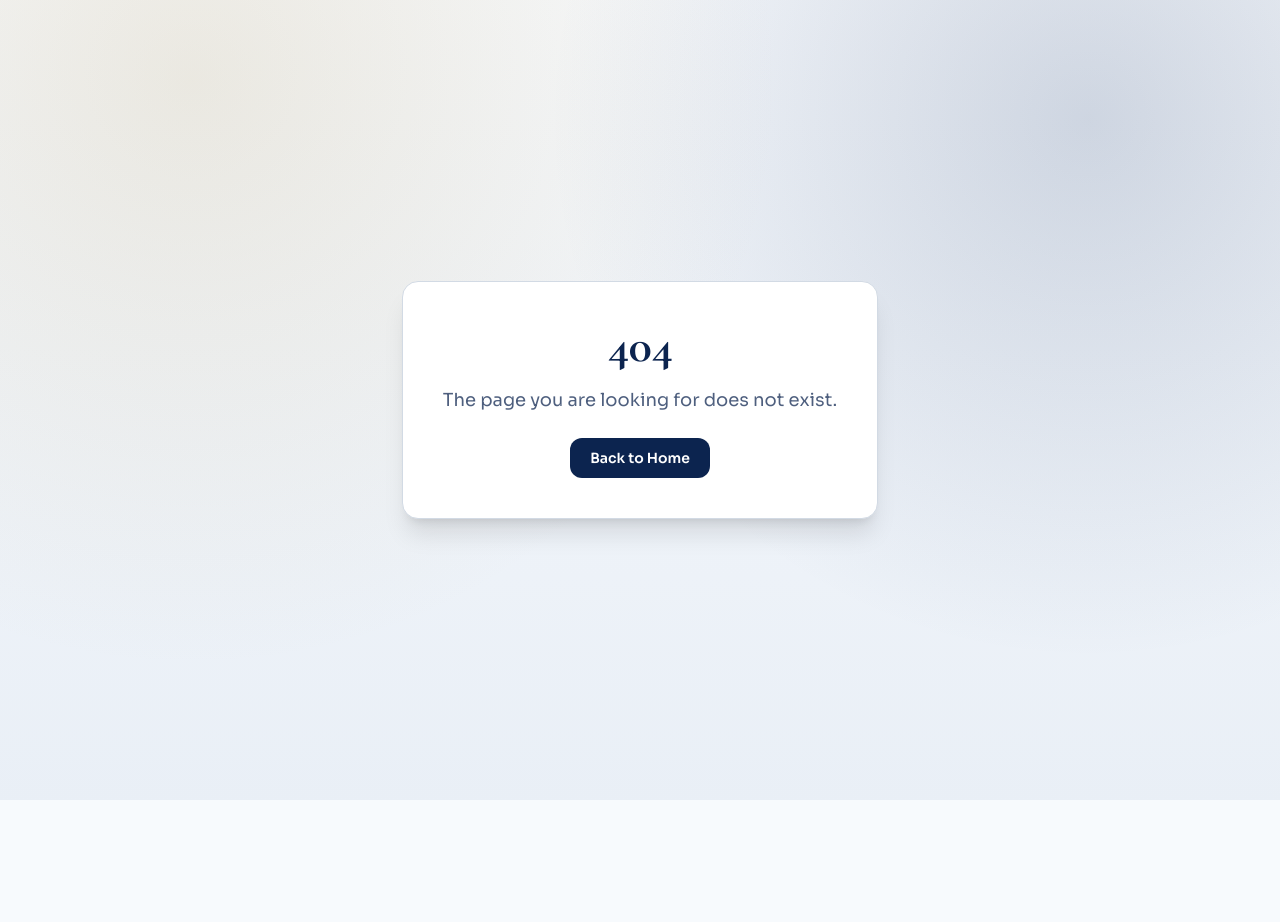
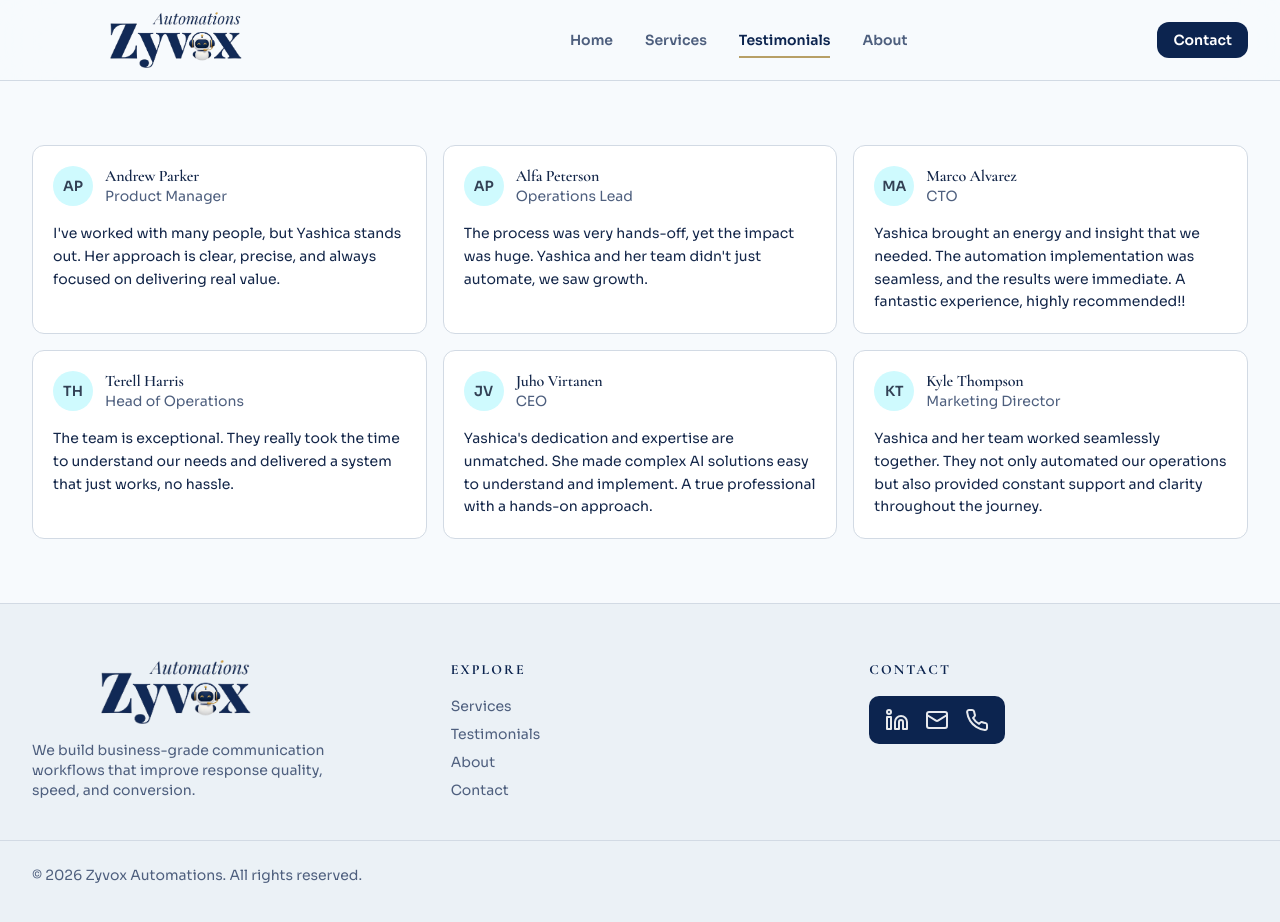
Before and after one commit to Sushmit94/Zyvox, a React (Vite) app: page /testimonials in a window 1280 px wide. Before the commit this address had no page. Shown: the top 922 px of the page. Before the commit the page ends 800 px from the top, so only its background shows below. Built offline with nearby package versions, Linux system fonts and the light colour scheme; the HTML template or start-up script is replaced by a standard one.

Commit message:
UI changes

```diff
--- a/src/App.tsx
+++ b/src/App.tsx
@@ -11,6 +11,7 @@ import Industries from "./pages/Industries.tsx";
 import About from "./pages/About.tsx";
 import Founders from "./pages/Founders.tsx";
 import Contact from "./pages/Contact.tsx";
+import Testimonials from "./pages/Testimonials.tsx";
 import NotFound from "./pages/NotFound.tsx";
 
 const queryClient = new QueryClient();
@@ -30,6 +31,7 @@ const App = () => (
             <Route path="/about" element={<About />} />
             <Route path="/founders" element={<Founders />} />
             <Route path="/contact" element={<Contact />} />
+            <Route path="/testimonials" element={<Testimonials />} />
           </Route>
           <Route path="*" element={<NotFound />} />
         </Routes>
--- a/src/components/SiteShell.tsx
+++ b/src/components/SiteShell.tsx
@@ -1,76 +1,28 @@
-import { Facebook, Instagram, Linkedin, Menu, Twitter, X, Youtube } from "lucide-react";
+import { Linkedin, Mail, Menu, Phone, X } from "lucide-react";
 import { useState } from "react";
 import { NavLink, Outlet } from "react-router-dom";
 
 const links = [
   { label: "Home", to: "/" },
   { label: "Services", to: "/services" },
-  { label: "Pricing", to: "/pricing" },
-  { label: "Industries", to: "/industries" },
+  { label: "Testimonials", to: "/testimonials" },
   { label: "About", to: "/about" },
-  { label: "Founders", to: "/founders" },
-  { label: "Contact", to: "/contact" },
 ];
-
-const socialLinks = [
-  { label: "Instagram", icon: Instagram, href: "#" },
-  { label: "Facebook", icon: Facebook, href: "#" },
-  { label: "LinkedIn", icon: Linkedin, href: "https://www.linkedin.com/company/zyvox-ai/" },
-  { label: "YouTube", icon: Youtube, href: "#" },
-  { label: "X", icon: Twitter, href: "#" },
-];
-
-const lockupVariants = {
-  tight: {
-    wrapper: "gap-1 sm:gap-1.5",
-    logoBox: "h-11 w-30 sm:h-12 sm:w-32",
-    wordmark: "text-lg lg:text-2xl tracking-[0.05em]",
-  },
-  balanced: {
-    wrapper: "gap-1.5 sm:gap-2",
-    logoBox: "h-11 w-32 sm:h-12 sm:w-36",
-    wordmark: "text-lg lg:text-2xl tracking-[0.08em]",
-  },
-  wide: {
-    wrapper: "gap-2.5 sm:gap-3",
-    logoBox: "h-11 w-36 sm:h-12 sm:w-40",
-    wordmark: "text-lg lg:text-2xl tracking-[0.14em]",
-  },
-};
-
-const headerLockupStyle: keyof typeof lockupVariants = "tight";
 
 const linkClasses = ({ isActive }: { isActive: boolean }) =>
   `nav-link text-sm font-semibold transition-colors ${isActive ? "nav-link-active text-brand-navy" : "text-muted-foreground hover:text-foreground"}`;
 
 const SiteShell = () => {
   const [open, setOpen] = useState(false);
-  const lockup = lockupVariants[headerLockupStyle];
 
   return (
     <div className="min-h-screen bg-background text-foreground">
-      <div className="border-b border-border bg-brand-navy text-primary-foreground">
-        <div className="container flex min-h-10 flex-wrap items-center justify-between gap-2 py-2 text-xs sm:text-sm">
-          <p className="font-medium">Operational systems for premium customer experience</p>
-          <div className="flex flex-wrap items-center gap-4">
-            <a href="mailto:hello@zyvoxautomations.com" className="opacity-90 hover:opacity-100 hover:underline">hello@zyvoxautomations.com</a>
-            <a href="https://www.linkedin.com/company/zyvox-ai/" target="_blank" rel="noreferrer" className="opacity-90 hover:opacity-100 hover:underline">LinkedIn</a>
-          </div>
-        </div>
-      </div>
-
       <header className="sticky top-0 z-50 border-b border-border bg-background/90 backdrop-blur-xl">
         <div className="container flex h-16 items-center justify-between md:h-20">
-          <NavLink to="/" className={`flex items-center ${lockup.wrapper}`} onClick={() => setOpen(false)}>
-            <div className={`${lockup.logoBox} overflow-hidden rounded-md`}>
-              <img src="/images/logo_without_background.jpg" alt="Zyvox Automations" className="h-full w-full object-contain" />
+          <NavLink to="/" className="flex items-center" onClick={() => setOpen(false)}>
+            <div className="h-10 w-44 overflow-hidden rounded-md sm:h-12 sm:w-56 md:h-14 md:w-72">
+              <img src="/images/main_logo.PNG" alt="Zyvox Automations" className="h-full w-full object-contain" />
             </div>
-            <span
-              className={`hidden md:block ${lockup.wordmark} font-black leading-none text-brand-navy`}
-              style={{ fontFamily: "Cormorant Garamond, Georgia, serif" }}
-            >
-              ZYVOX AUTOMATIONS
-            </span>
           </NavLink>
 
           <nav className="hidden items-center gap-6 lg:gap-8 md:flex">
@@ -82,7 +34,7 @@ const SiteShell = () => {
           </nav>
 
           <NavLink to="/contact" className="btn-pop hidden rounded-lg bg-brand-navy px-4 py-2 text-sm font-semibold text-primary-foreground md:inline-flex">
-            Get Proposal
+            Contact
           </NavLink>
 
           <button className="md:hidden" onClick={() => setOpen((prev) => !prev)} aria-label="Toggle menu">
@@ -99,7 +51,7 @@ const SiteShell = () => {
                 </NavLink>
               ))}
               <NavLink to="/contact" onClick={() => setOpen(false)} className="mt-2 inline-flex justify-center rounded-lg bg-brand-navy px-4 py-2 text-sm font-semibold text-primary-foreground">
-                Get Proposal
+                Contact
               </NavLink>
             </div>
           </div>
@@ -111,10 +63,10 @@ const SiteShell = () => {
       </main>
 
       <footer className="border-t border-border bg-secondary/80 py-14">
-        <div className="container grid gap-10 text-center md:text-left lg:grid-cols-4">
+        <div className="container grid gap-10 text-center md:text-left lg:grid-cols-3">
           <div>
-            <div className="mx-auto h-14 w-48 overflow-hidden rounded-md md:mx-0">
-              <img src="/images/logo_without_background.jpg" alt="Zyvox Automations" className="h-full w-full object-contain" />
+            <div className="mx-auto h-14 w-60 overflow-hidden rounded-md md:mx-0 md:h-16 md:w-72">
+              <img src="/images/main_logo.PNG" alt="Zyvox Automations" className="h-full w-full object-contain" />
             </div>
             <p className="mx-auto mt-4 max-w-xs text-sm text-muted-foreground md:mx-0">
               We build business-grade communication workflows that improve response quality, speed, and conversion.
@@ -125,46 +77,33 @@ const SiteShell = () => {
             <h3 className="text-sm font-bold uppercase tracking-[0.15em] text-brand-navy">Explore</h3>
             <ul className="mt-4 space-y-2 text-sm text-muted-foreground">
               <li><NavLink to="/services" className="hover:text-foreground">Services</NavLink></li>
-              <li><NavLink to="/pricing" className="hover:text-foreground">Pricing</NavLink></li>
-              <li><NavLink to="/industries" className="hover:text-foreground">Industries</NavLink></li>
+              <li><NavLink to="/testimonials" className="hover:text-foreground">Testimonials</NavLink></li>
               <li><NavLink to="/about" className="hover:text-foreground">About</NavLink></li>
-              <li><NavLink to="/founders" className="hover:text-foreground">Founders</NavLink></li>
+              <li><NavLink to="/contact" className="hover:text-foreground">Contact</NavLink></li>
             </ul>
           </div>
 
           <div>
             <h3 className="text-sm font-bold uppercase tracking-[0.15em] text-brand-navy">Contact</h3>
-            <ul className="mt-4 space-y-2 text-sm text-muted-foreground">
-              <li><a href="mailto:hello@zyvoxautomations.com" className="hover:text-foreground">hello@zyvoxautomations.com</a></li>
-              <li><a href="tel:+10000000000" className="hover:text-foreground">+1 000 000 0000</a></li>
-            </ul>
+            <div className="mt-4 inline-flex items-center gap-4 rounded-md bg-brand-navy px-4 py-3 text-primary-foreground">
+              <a
+                href="https://www.linkedin.com/company/zyvox-ai/"
+                target="_blank"
+                rel="noreferrer"
+                className="opacity-90 transition-opacity hover:opacity-100"
+                aria-label="LinkedIn"
+              >
+                <Linkedin className="h-6 w-6" />
+              </a>
+              <a href="mailto:hello@zyvoxautomations.com" className="opacity-90 transition-opacity hover:opacity-100" aria-label="Email">
+                <Mail className="h-6 w-6" />
+              </a>
+              <a href="tel:+10000000000" className="opacity-90 transition-opacity hover:opacity-100" aria-label="Phone">
+                <Phone className="h-6 w-6" />
+              </a>
+            </div>
           </div>
 
-          <div className="rounded-2xl border border-border bg-background p-5">
-            <h3 className="text-lg font-bold text-brand-navy">Ready to upgrade your operation?</h3>
-            <p className="mt-2 text-sm text-muted-foreground">Book a consultation and get a practical implementation roadmap.</p>
-            <NavLink to="/contact" className="btn-pop mt-4 inline-flex rounded-lg bg-brand-navy px-4 py-2 text-sm font-semibold text-primary-foreground">
-              Book Consultation
-            </NavLink>
-            <div className="mt-5 border-t border-border pt-4">
-              <p className="text-xs font-semibold uppercase tracking-[0.15em] text-brand-navy">Social Platforms</p>
-              <ul className="mt-3 grid grid-cols-2 gap-2 text-sm text-muted-foreground">
-                {socialLinks.map((social) => (
-                  <li key={social.label}>
-                    <a
-                      href={social.href}
-                      target={social.href === "#" ? undefined : "_blank"}
-                      rel={social.href === "#" ? undefined : "noreferrer"}
-                      className="inline-flex items-center gap-2 hover:text-foreground"
-                    >
-                      <social.icon className="h-4 w-4" />
-                      {social.label}
-                    </a>
-                  </li>
-                ))}
-              </ul>
-            </div>
-          </div>
         </div>
 
         <div className="container mt-10 border-t border-border pt-6 text-sm text-muted-foreground">
--- a/src/pages/About.tsx
+++ b/src/pages/About.tsx
@@ -1,4 +1,17 @@
 import { usePageMeta } from "@/hooks/usePageMeta";
+
+const focusAreas = [
+  { id: "1", title: "Direct B2B Projects", subtitle: "Business AI implementation" },
+  { id: "2", title: "Agency Partnerships", subtitle: "Collaborative solutions" },
+  { id: "3", title: "AI Education", subtitle: "Training & workshops" },
+  { id: "4", title: "AI Consulting", subtitle: "Strategic advisory" },
+];
+
+const founderPlaceholders = [
+  { id: "01", title: "Founder 1" },
+  { id: "02", title: "Founder 2" },
+  { id: "03", title: "Founder 3" },
+];
 
 const About = () => {
   usePageMeta({
@@ -9,56 +22,57 @@ const About = () => {
 
   return (
     <section className="container py-10 sm:py-12 md:py-20">
-      <p className="mb-3 text-xs font-semibold uppercase tracking-[0.2em] text-brand-gold">About</p>
-      <h1 className="text-3xl font-bold text-brand-navy sm:text-4xl md:text-5xl">Built for operational excellence</h1>
+      <div className="mx-auto max-w-5xl">
+        <h1 className="text-center text-3xl font-bold text-violet-700 sm:text-4xl">About Us</h1>
+        <div className="mx-auto mt-3 h-1 w-20 rounded-full bg-violet-500" />
 
-      <div className="mt-8 grid gap-6 md:grid-cols-2">
-        <img src="/images/about-vision.jpg" alt="Leadership vision meeting" className="h-64 w-full rounded-2xl border border-border object-cover md:h-80" />
-        <img src="/images/team-consultation.jpg" alt="Team consultation" className="h-64 w-full rounded-2xl border border-border object-cover md:h-80" />
+        <div className="mt-10 grid gap-6 lg:grid-cols-2">
+          <div className="space-y-5 text-base leading-relaxed text-muted-foreground">
+            <div className="border-l-4 border-violet-500 pl-4">
+              <p>
+                At Automatez AI, we blend <span className="font-semibold text-violet-600">artificial and human intelligence</span> to empower businesses with systems that cut through inefficiencies and unlock scale. We have{" "}
+                <span className="font-semibold text-violet-600">partnered with established companies</span> to reduce manual work, automate decision-making, and move faster without the overhead of building in-house.
+              </p>
+            </div>
+            <div className="border-l-4 border-violet-500 pl-4">
+              <p>
+                Our core work falls into four areas: delivering custom AI systems through <span className="font-semibold text-violet-600">direct B2B projects</span>, <span className="font-semibold text-violet-600">collaborating with other agencies</span> as a technical partner, providing hands-on{" "}
+                <span className="font-semibold text-violet-600">AI education</span> through training and workshops, and offering strategic consulting to guide AI adoption. Each solution is tailored, each result measurable.
+              </p>
+            </div>
+          </div>
+
+          <div className="grid gap-4 sm:grid-cols-2">
+            {focusAreas.map((area) => (
+              <article key={area.id} className="rounded-xl border border-border bg-card p-5">
+                <div className="mb-4 inline-flex h-10 w-10 items-center justify-center rounded-md bg-violet-100 text-base font-bold text-violet-700">
+                  {area.id}
+                </div>
+                <h2 className="text-xl font-semibold text-foreground">{area.title}</h2>
+                <p className="mt-2 text-sm text-muted-foreground">{area.subtitle}</p>
+              </article>
+            ))}
+          </div>
+        </div>
       </div>
 
-      <div className="mt-8 grid gap-8 md:grid-cols-2">
-        <article className="interactive-card rounded-2xl border border-border bg-card p-6 sm:p-7">
-          <h2 className="text-xl font-semibold">Our mission</h2>
-          <p className="mt-3 text-sm leading-relaxed text-muted-foreground">
-            Help growth-focused organizations run communication and workflow operations with confidence, consistency, and measurable quality.
-          </p>
-        </article>
+      <div className="mx-auto mt-14 max-w-5xl">
+        <h2 className="text-center text-2xl font-bold text-violet-700 sm:text-3xl">Founders</h2>
+        <p className="mt-3 text-center text-sm text-muted-foreground">
+          Placeholder section. Add founder names, roles, bios, and profile links below.
+        </p>
 
-        <article className="interactive-card rounded-2xl border border-border bg-card p-6 sm:p-7">
-          <h2 className="text-xl font-semibold">How we work</h2>
-          <p className="mt-3 text-sm leading-relaxed text-muted-foreground">
-            We combine strategy, implementation, and optimization under one delivery model so execution remains clear from day one.
-          </p>
-        </article>
-      </div>
-
-      <div className="mt-8 rounded-2xl border border-border bg-secondary p-7">
-        <h2 className="text-xl font-semibold">Core principles</h2>
-        <ul className="mt-4 grid gap-3 text-sm text-muted-foreground sm:grid-cols-2">
-          <li>Precision over complexity</li>
-          <li>Professional user experience first</li>
-          <li>Transparent reporting and outcomes</li>
-          <li>Scalable systems for long-term growth</li>
-        </ul>
-      </div>
-
-      <div className="mt-8 rounded-2xl border border-border bg-card p-7">
-        <p className="text-xs font-semibold uppercase tracking-[0.2em] text-brand-gold">Methodology</p>
-        <h2 className="mt-2 text-2xl font-bold text-brand-navy">Our engagement structure</h2>
-        <div className="mt-5 grid gap-4 md:grid-cols-3">
-          <div className="rounded-xl bg-secondary p-4">
-            <p className="font-semibold">Phase 1: Discovery</p>
-            <p className="mt-2 text-sm text-muted-foreground">Audit workflows, identify gaps, align leadership priorities.</p>
-          </div>
-          <div className="rounded-xl bg-secondary p-4">
-            <p className="font-semibold">Phase 2: Implementation</p>
-            <p className="mt-2 text-sm text-muted-foreground">Deploy process improvements with clear owners and milestones.</p>
-          </div>
-          <div className="rounded-xl bg-secondary p-4">
-            <p className="font-semibold">Phase 3: Optimization</p>
-            <p className="mt-2 text-sm text-muted-foreground">Measure performance, refine operations, and scale sustainably.</p>
-          </div>
+        <div className="mt-8 grid gap-4 md:grid-cols-3">
+          {founderPlaceholders.map((founder) => (
+            <article key={founder.id} className="rounded-xl border border-dashed border-violet-300 bg-card p-5">
+              <p className="text-xs font-semibold uppercase tracking-[0.15em] text-violet-600">{founder.id}</p>
+              <h3 className="mt-2 text-lg font-semibold text-foreground">{founder.title}</h3>
+              <p className="mt-3 text-sm text-muted-foreground">Name: [Add founder name]</p>
+              <p className="mt-1 text-sm text-muted-foreground">Role: [Add founder role]</p>
+              <p className="mt-1 text-sm text-muted-foreground">Bio: [Add short founder bio]</p>
+              <p className="mt-1 text-sm text-muted-foreground">LinkedIn: [Add profile URL]</p>
+            </article>
+          ))}
         </div>
       </div>
     </section>
--- a/src/pages/Home.tsx
+++ b/src/pages/Home.tsx
@@ -121,7 +121,7 @@ const Home = () => {
         </div>
       </section>
 
-      <section className="container pb-14 sm:pb-16 md:pb-24">
+      <section id="testimonials" className="container pb-14 sm:pb-16 md:pb-24">
         <div className="rounded-2xl border border-border bg-card p-5 sm:p-6 md:p-8">
           <p className="text-xs font-semibold uppercase tracking-[0.2em] text-brand-gold">Client Confidence</p>
           <h2 className="mt-2 text-2xl font-bold text-brand-navy sm:text-3xl">Trusted by growth-focused leadership teams</h2>
--- /dev/null
+++ b/src/pages/Testimonials.tsx
@@ -0,0 +1,77 @@
+import { usePageMeta } from "@/hooks/usePageMeta";
+
+const testimonials = [
+  {
+    name: "Andrew Parker",
+    role: "Product Manager",
+    initials: "AP",
+    quote:
+      "I've worked with many people, but Yashica stands out. Her approach is clear, precise, and always focused on delivering real value.",
+  },
+  {
+    name: "Alfa Peterson",
+    role: "Operations Lead",
+    initials: "AP",
+    quote:
+      "The process was very hands-off, yet the impact was huge. Yashica and her team didn't just automate, we saw growth.",
+  },
+  {
+    name: "Marco Alvarez",
+    role: "CTO",
+    initials: "MA",
+    quote:
+      "Yashica brought an energy and insight that we needed. The automation implementation was seamless, and the results were immediate. A fantastic experience, highly recommended!!",
+  },
+  {
+    name: "Terell Harris",
+    role: "Head of Operations",
+    initials: "TH",
+    quote:
+      "The team is exceptional. They really took the time to understand our needs and delivered a system that just works, no hassle.",
+  },
+  {
+    name: "Juho Virtanen",
+    role: "CEO",
+    initials: "JV",
+    quote:
+      "Yashica's dedication and expertise are unmatched. She made complex AI solutions easy to understand and implement. A true professional with a hands-on approach.",
+  },
+  {
+    name: "Kyle Thompson",
+    role: "Marketing Director",
+    initials: "KT",
+    quote:
+      "Yashica and her team worked seamlessly together. They not only automated our operations but also provided constant support and clarity throughout the journey.",
+  },
+];
+
+const Testimonials = () => {
+  usePageMeta({
+    title: "Zyvox Automations | Testimonials",
+    description: "Read client testimonials about Zyvox Automations delivery quality and operational impact.",
+    path: "/testimonials",
+  });
+
+  return (
+    <section className="container py-10 sm:py-12 md:py-16">
+      <div className="grid gap-4 md:grid-cols-2 xl:grid-cols-3">
+        {testimonials.map((item) => (
+          <article key={item.name} className="rounded-lg border border-border bg-card p-5">
+            <div className="flex items-center gap-3">
+              <div className="flex h-10 w-10 items-center justify-center rounded-full bg-cyan-100 text-sm font-semibold text-slate-700">
+                {item.initials}
+              </div>
+              <div>
+                <h2 className="text-base font-semibold leading-tight">{item.name}</h2>
+                <p className="text-sm text-muted-foreground">{item.role}</p>
+              </div>
+            </div>
+            <p className="mt-4 text-sm leading-relaxed text-foreground">{item.quote}</p>
+          </article>
+        ))}
+      </div>
+    </section>
+  );
+};
+
+export default Testimonials;
```
Also changed, not shown: public/images/main_logo.PNG (added).
